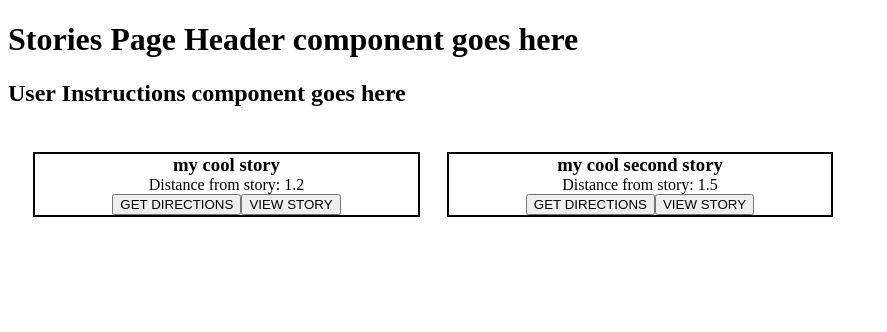
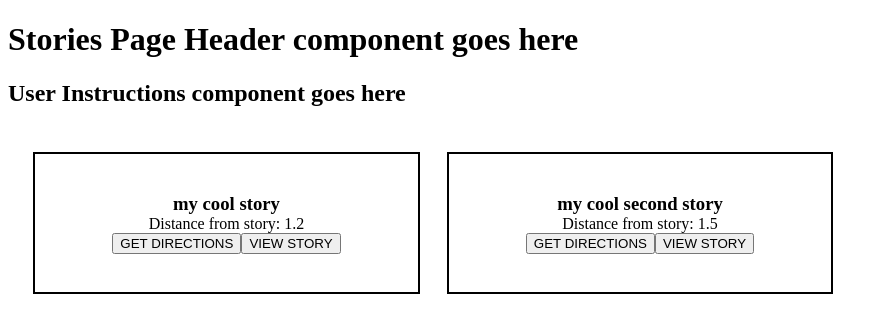
Before and after one commit to MIBFB-COLLAB/MESSAGE-IN-A-BOTTLE, a React (Create React App) app: page / in a window 1280 px wide. Shown: the top 332 px of the page, without its empty margins (0-887 px from the left). Built offline with nearby package versions, Linux system fonts and the light colour scheme.

Commit message:
edit syntax

```diff
--- a/src/Components/StoryCard/StoryCard.css
+++ b/src/Components/StoryCard/StoryCard.css
@@ -1,6 +1,7 @@
 .story-card {
-  border: 2px solid black;
+  border: 2px solid #000000;
   text-align: center;
+  padding: 10%
 }
 
 h3{
```
